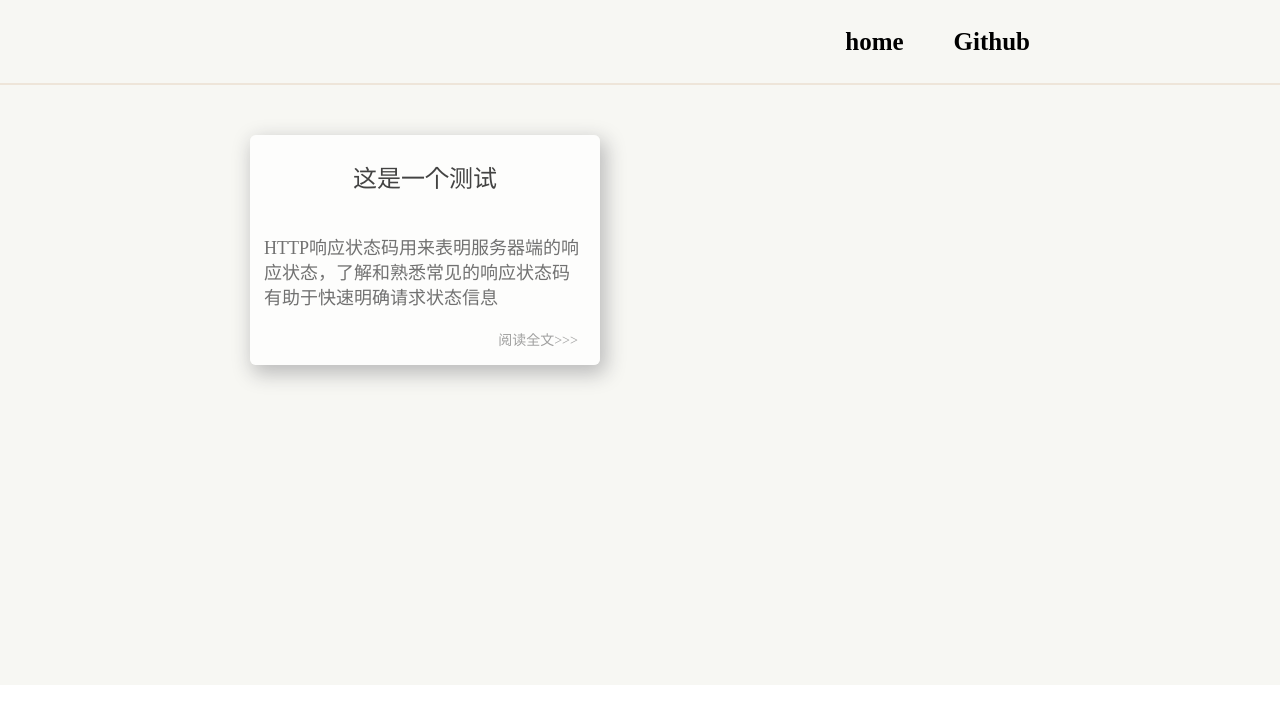
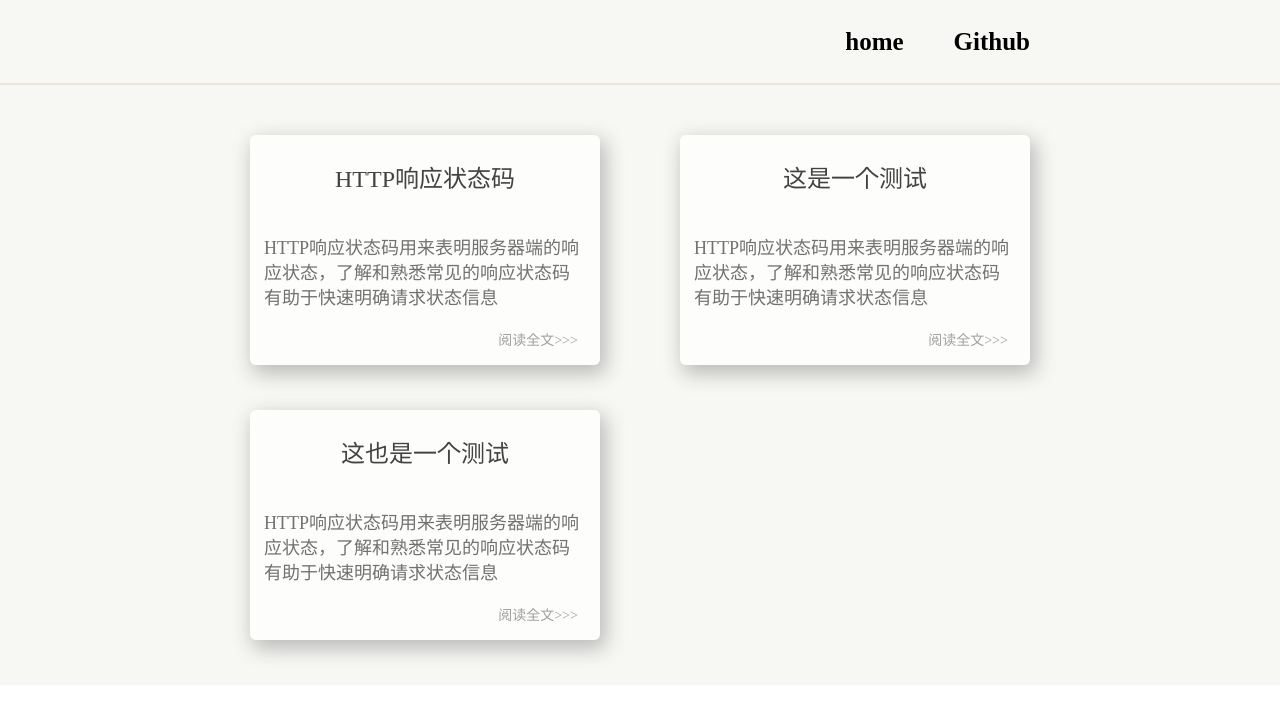
Before and after one commit to caohuijun2018/Blog, a Next.js app: page /blog in a window 1280 px wide. Shown: the top 708 px of the page. Built offline with nearby package versions, Linux system fonts and the light colour scheme; a web font is replaced by a local one.

Commit message:
feature(Blog):添加遍历content的方法

```diff
--- a/pages/blog/index.tsx
+++ b/pages/blog/index.tsx
@@ -6,8 +6,8 @@ import { Card } from "../../components/card";
 import { Footer } from "antd/lib/layout/layout";
 interface cardType {
   title: string;
-  des ?: string;
-  tar ?: string;
+  des?: string;
+  tar?: string;
 }
 const Blog = () => {
   const content: Array<cardType> = [
@@ -22,11 +22,23 @@ const Blog = () => {
       tar: "/blog/HTTP-status-code",
     },
     {
-      title: "HTTP响应状态码",
+      title: "这也是一个测试",
       des: "HTTP响应状态码用来表明服务器端的响应状态，了解和熟悉常见的响应状态码有助于快速明确请求状态信息",
       tar: "/blog/HTTP-status-code",
     },
   ];
+
+  const Display = (content:Array<cardType>) => {
+        if(content.length === 0) {
+            return;
+        } else {
+            content.forEach((item) => {
+                return (
+                  <Card title={item.title} des={item.des} tar={item.tar}></Card>
+                );
+              })
+        }
+  }
 
   return (
     <>
@@ -44,16 +56,12 @@ const Blog = () => {
           </a>
         </div>
         <div className={styles.content}>
-          <Card
-            title={content[1].title}
-            des={content[0].des}
-            tar={content[0].tar}
-          ></Card>
-          {/* {
-              content.length > 0 ? content.forEach(item => {
-                  <Card title={item.title} des={item.des} tar={item.tar}></Card>
-              }) :
-          }  */}
+          {content.length > 0 &&
+            content.map((item) => {
+              return (
+                <Card title={item.title} des={item.des} tar={item.tar}></Card>
+              );
+            })}
         </div>
         <Footer></Footer>
       </main>
```
